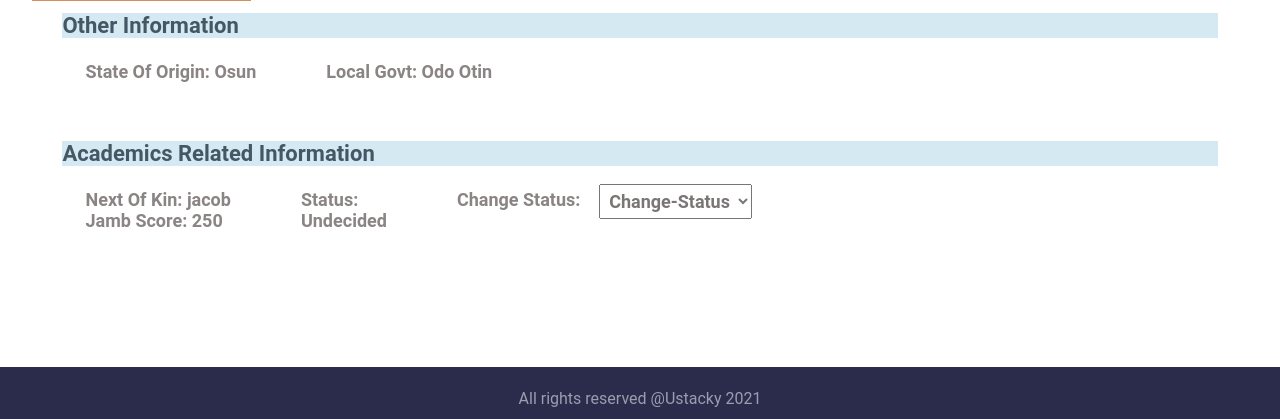
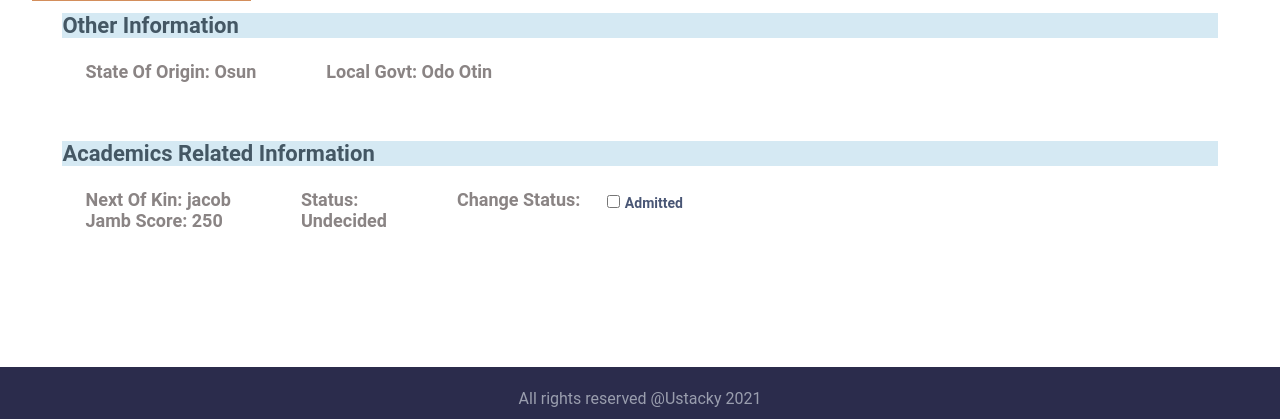
Before and after one commit to adewaleK/Ustacky-Student-Portal, a PHP site: page /userdetails.php?user_id=51 in a window 1280 px wide. Shown: the part 381-800 px from the top of the page. Run offline with PHP 8.4, Linux system fonts and the light colour scheme; data comes from the database, SQL or seed files in the repository.

Commit message:
FIXES BUG IN UPDATING STATUS

```diff
--- a/assets/js/main.js
+++ b/assets/js/main.js
@@ -18,17 +18,24 @@ $(document).ready(function(){
     //Ajax to Update Admission Status From Undecided to Admitted And Vice-Versa
 
     $("#update-status").change(function(){
-      var status = $(this).val();
+      if($(this).prop('checked')){
+        var result = $(this).val();
         $.ajax({
           url: "config/change_status.php",
           method: "GET",
-        data: {newStatus:status},
+          data: {result:result},
           success: function(data){
             $("#ppp").html(data);
             $("#curr-status").html(data);
           }
+
         })
-    });
+
+      }
+
+    })
+
+
 
     //Control Mobile Navbar Display
 
--- a/config/change_status.php
+++ b/config/change_status.php
@@ -2,12 +2,13 @@
 session_start();
 include 'connection.php';
 
-$status = $_GET['newStatus'];
-$id = $_SESSION['ss_id'];
+ $status = $_GET['result'];
+ $id = $_SESSION['ss_id'];
 
 $sql = "UPDATE students SET admin_status='".$status."' WHERE id = '".$id."'";
 mysqli_query($conn, $sql);
 
 echo $status;
+//print_r($_GET['status']);
 
 ?>
--- a/config/processForm.php
+++ b/config/processForm.php
@@ -155,7 +155,7 @@ if( !isset($_FILES['image']) || !isset($_POST['fname']) || !isset($_POST['mname'
             gender,phone_number,address,state_of_origin,local_govt,next_of_kin,jamb_score) VALUES
             ('$image_path','$fname','$mname','$lname','$email','$dob','$gender','$phone','$address','$state','$local','$next','$score')";
             if(mysqli_query($conn, $sql)){
-                header("location:../records.php?correct=Student details have been successfully submitted");
+                header("location:../register.php?correct=Student details have been successfully submitted");
             }
         }
 
--- a/records.php
+++ b/records.php
@@ -45,11 +45,7 @@
            </div>
          </form>
          <div class="students-records">
-          <div  class="success">
-            <?php  if(isset($_GET['correct'])){ ?>
-              <p><?= $_GET['correct'] ?></p>
-            <?php  } ?>
-          </div>
+
          <table>
             <tr>
                 <th>S/n</th>
--- a/register.php
+++ b/register.php
@@ -15,6 +15,11 @@
         <div class="form-box">
             <h1>Student Portal Form</h1>
             <p class="instruction">Please fill in all required information</p>
+            <div  class="success">
+            <?php  if(isset($_GET['correct'])){ ?>
+              <p><?= $_GET['correct'] ?></p>
+            <?php  } ?>
+          </div>
             <div class="heading">
                 <h2>Personal information</h2>
             </div>
--- a/styles.css
+++ b/styles.css
@@ -504,6 +504,10 @@ tr:nth-child(even) {
     font-weight: bold;
 }
 
+.status-box form{
+    margin-top: 7%;
+}
+
 @media screen and (max-width: 480px) {
     .container{
        overflow-x: hidden;
--- a/userdetails.php
+++ b/userdetails.php
@@ -84,11 +84,8 @@
             <p class="different">Change Status:</p>
             <div>
             <form action="change_status.php" method="get">
-              <select name="status" id="update-status">
-                <option value="Change-Status" disabled selected>Change-Status</option>
-                <option value="Admitted">Admitted</option>
-                <option value="Undecided">Undecided</option>
-              </select>
+              <input type="checkbox" id="update-status" name="status" value="Admitted">
+              <label for="update-status">Admitted</label>
             </form>
             </div>
           </div>
```
Also changed, not shown: config/image_uploads/st3.jpg (added). Lines whose indentation alone changed are shown as unchanged.
